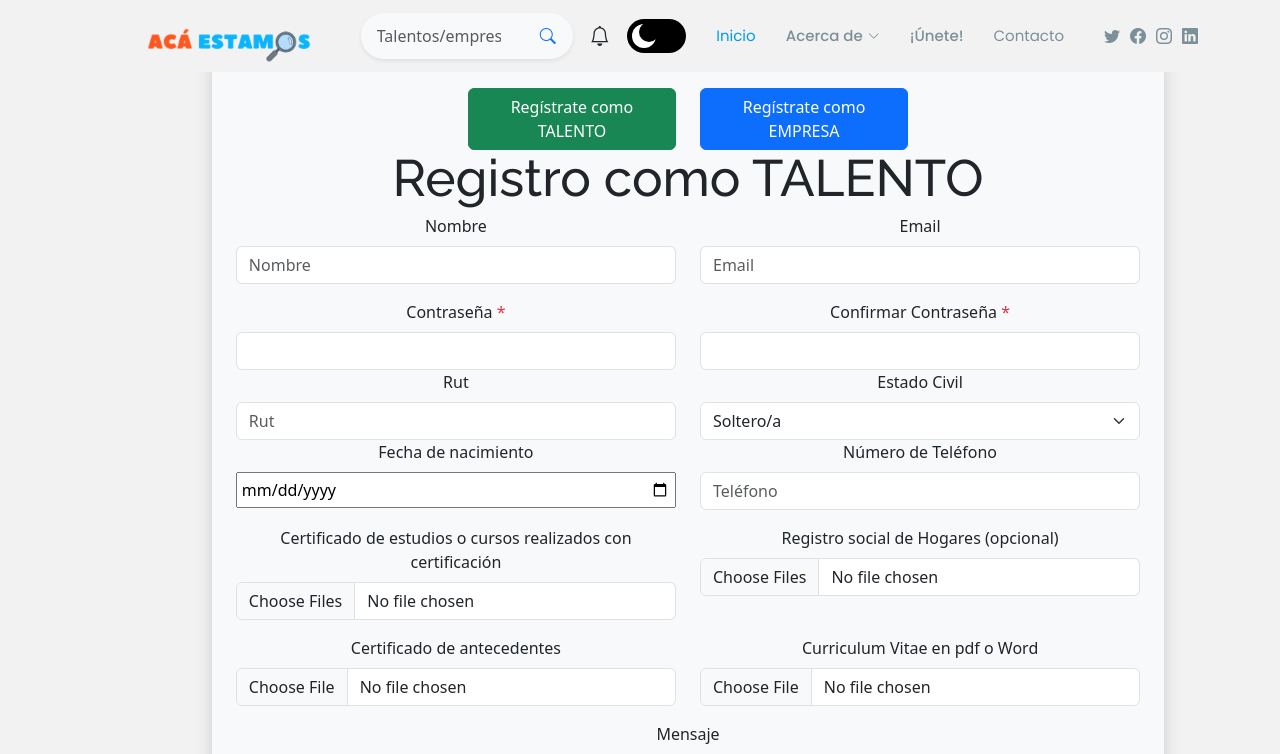
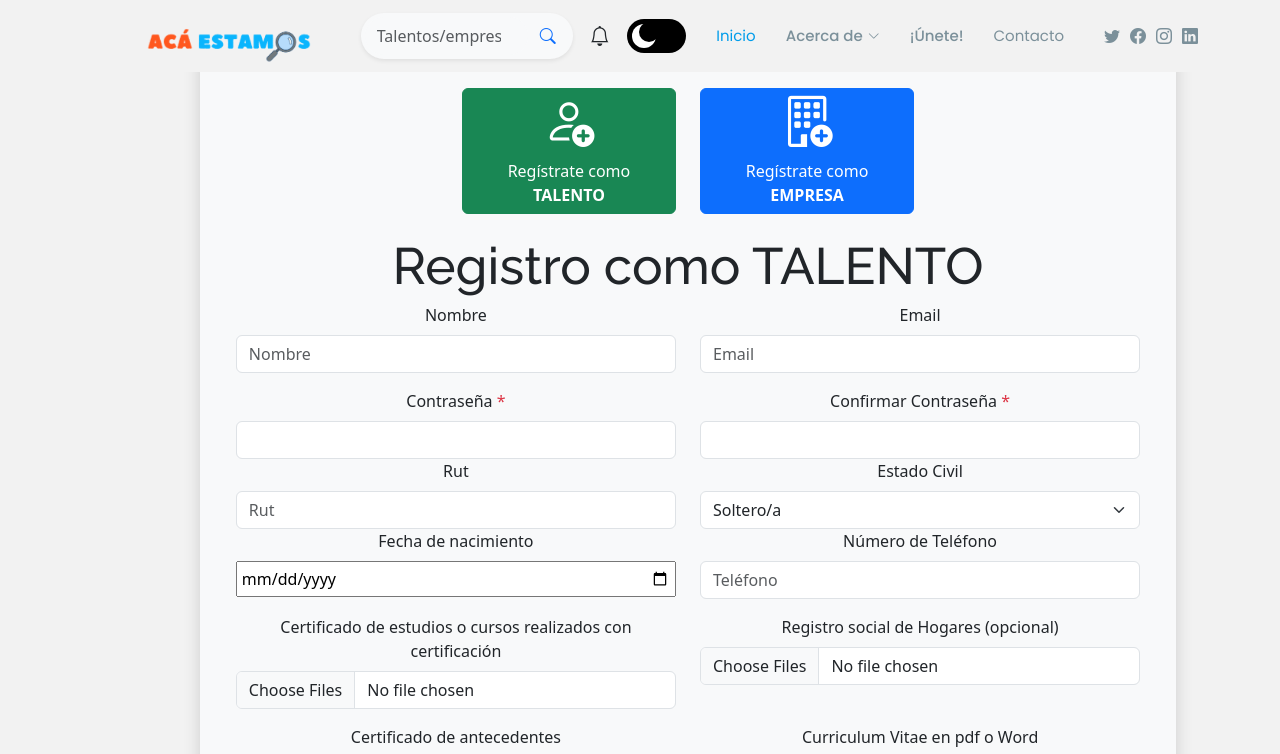
Before and after one commit to aravenab/proyecto-aca-estamos, a React (Vite) app: page /registro_usuarios_talentos in a window 1280 px wide. Shown: the top 754 px of the page. Built offline with nearby package versions, Linux system fonts and the light colour scheme; what rut.js would draw is missing.

Commit message:
enchular registro empresa y registro talentos

```diff
--- a/src/views/RegistroUsuariosEmpresas/RegistroUsuariosEmpresas.jsx
+++ b/src/views/RegistroUsuariosEmpresas/RegistroUsuariosEmpresas.jsx
@@ -1,4 +1,4 @@
-import React, {useState} from 'react'
+import React, { useState } from 'react'
 import { Link } from 'react-router-dom';
 import Navbar from '../../components/Navbar/Navbar';
 import Footer from '../../components/Footer/Footer';
@@ -15,7 +15,7 @@ const formattedRut = format(rut); // Formatea el RUT (XX.XXX.XXX-X)
 export default function RegistroUsuariosEmpresas() {
 
     // declarar state
-const[enviar, setEnviar] = useState(false)
+    const [enviar, setEnviar] = useState(false)
     const [formularioEnviado, setFormularioEnviado] = useState(false);
     const [usuario, setUsuario] = useState('');
     const [password, setPassword] = useState('');
@@ -28,37 +28,46 @@ const enviarFormulario = () => {
         setFormularioEnviado(true);
     };
 
-const formEnviado = () =>{
-    setFormularioEnviado( preEnvio => !preEnvio);
+    const formEnviado = () => {
+        setFormularioEnviado(preEnvio => !preEnvio);
     };
 
 
 
     return (
         <>
-    <Navbar/>
+            <Navbar />
             <div>
 
                 <div className="container-fluid m-5 bg-light shadow border-5 pt-3">
-                <form className="container position-relative needs-validation" noValidate  onSubmit={(e) => {
+                    <form className="container position-relative needs-validation" noValidate onSubmit={(e) => {
                         e.preventDefault(); // Evita que el formulario se envíe por defecto
                         formEnviado();
                     }}>
 
+                        {/* <!-- botones talentos/empresas --> */}
                         <div className="row">
                             <div className="col-3">
 
                             </div>
                             <div className="col-3">
-                            <Link to="/registro_usuarios_talentos" className="btn btn-success text-white w-100 mt-4">Regístrate como TALENTO</Link>
+                                <Link to="/registro_usuarios_talentos" className="btn btn-success text-white w-100 mt-4">
+                                    <h1><i class="bi bi-person-add"></i></h1>
+                                    Regístrate como <b>TALENTO</b>
+                                </Link>
                             </div>
                             <div className="col-3">
-                            <Link to="/registro_usuarios_empresas" className="btn btn-primary text-white w-100 mt-4">Regístrate como EMPRESA</Link>
+                                <Link to="/registro_usuarios_empresas" className="btn btn-primary text-white w-100 mt-4">
+                                    <h1><i class="bi bi-building-add"></i></h1>
+                                    Regístrate como <b>EMPRESA</b>
+                                </Link>
                             </div>
                             <div className="col-3">
 
                             </div>
                         </div>
+
+                        <div className="container-fluid mt-4">
                             <h1>Registro como EMPRESA</h1>
                             <div className="row">
                                 <div className="col-6 col-sm-6 mb-3">
@@ -135,6 +144,8 @@ const formEnviado = () =>{
                                 <label className="form-label" htmlFor="acerca">Cuéntanos más acerca de tu empresa</label>
                                 <textarea className="form-control" id="acerca" type="text" placeholder="Cuéntanos más acerca de tu empresa" style={{ height: '10rem' }}></textarea>
                             </div>
+                        </div>
+
                         <div className="col-12">
                             <div className="form-check">
                                 <input className="form-check-input" type="checkbox" value="" name="iAgree" id="iAgree" required />
@@ -145,7 +156,7 @@ const formEnviado = () =>{
                         </div>
 
                         <div className="d-grid">
-                        <button  onSubmit={formEnviado} className="btn btn-primary btn-lg mb-4" type="submit">Enviar</button>
+                            <button onSubmit={formEnviado} className="btn btn-primary btn-lg mb-4" type="submit">Enviar</button>
                             <h3>{formularioEnviado
                                 ? "Has enviado exitosamente el formulario"
                                 : "No has enviado el Formulario"}</h3>
@@ -175,7 +186,7 @@ const formEnviado = () =>{
                 </script>
 
             </div>
-        <Footer/>
+            <Footer />
         </>
     )
 }
--- a/src/views/RegistroUusariosTalentos/RegistroUusariosTalentos.jsx
+++ b/src/views/RegistroUusariosTalentos/RegistroUusariosTalentos.jsx
@@ -15,13 +15,13 @@ export default function RegistroUusariosTalentos() {
     const [password, setPassword] = useState('');
     const [confirmPassword, setConfirmPassword] = useState('');
     const [rut, setRut] = useState('');
-    const[ name,setName ] = useState('');
-    const[ email,setEmail ] = useState('');
-    const[ kind,setKind] = useState('Talento');
-     const[ estado_civil,setEstado_civil ] = useState('');
-     const[ bday,setBday ] = useState('');
-    const[ phone_num,setPhone_num ] = useState('');
-    const[ adm_msg,setAdm_msg ] = useState('En proceso de confirmación');
+    const [name, setName] = useState('');
+    const [email, setEmail] = useState('');
+    const [kind, setKind] = useState('Talento');
+    const [estado_civil, setEstado_civil] = useState('');
+    const [bday, setBday] = useState('');
+    const [phone_num, setPhone_num] = useState('');
+    const [adm_msg, setAdm_msg] = useState('En proceso de confirmación');
 
 
 
@@ -40,7 +40,7 @@ export default function RegistroUusariosTalentos() {
                 headers: {
                     'Content-Type': 'application/json'
                 },
-                body: JSON.stringify({kind, name , email , password, rut})
+                body: JSON.stringify({ kind, name, email, password, rut })
             });
 
             if (response.ok) {
@@ -78,18 +78,25 @@ export default function RegistroUusariosTalentos() {
 
                             </div>
                             <div className="col-3">
-                                <Link to="/registro_usuarios_talentos" className="btn btn-success text-white w-100 mt-4">Regístrate como TALENTO</Link>
+                                <Link to="/registro_usuarios_talentos" className="btn btn-success text-white w-100 mt-4">
+                                    <h1><i class="bi bi-person-add"></i></h1>
+                                    Regístrate como <b>TALENTO</b>
+                                </Link>
                             </div>
                             <div className="col-3">
-                                <Link to="/registro_usuarios_empresas" className="btn btn-primary text-white w-100 mt-4">Regístrate como EMPRESA</Link>
+                                <Link to="/registro_usuarios_empresas" className="btn btn-primary text-white w-100 mt-4">
+                                    <h1><i class="bi bi-building-add"></i></h1>
+                                    Regístrate como <b>EMPRESA</b>
+                                </Link>
                             </div>
                             <div className="col-3">
 
                             </div>
                         </div>
-
+                        {/* ----------------------------------------------------------------------CONTAINER TOTAL */}
+                        <div className="container-fluid mt-4">
                         <h1>Registro como TALENTO</h1>
-                            {/* <!-- formulario de contacto-nombre --> */}
+                        {/* <!-- ---------------------------nombre --> */}
                         <div className="row">
                             <div className="col-6 col-sm-6 mb-3">
                                 <label className="col-12 form-label" htmlFor="name">Nombre</label>
@@ -100,12 +107,12 @@ export default function RegistroUusariosTalentos() {
                             {/* <!-- formulario de contacto-email --> */}
                             <div className="col-6 col-sm-6 mb-3">
                                 <label className="form-label" htmlFor="email">Email</label>
-                                    <input className="form-control" id="email" type="email" placeholder="Email"value={email} onChange={(e) => setEmail(e.target.value)} required />
+                                <input className="form-control" id="email" type="email" placeholder="Email" value={email} onChange={(e) => setEmail(e.target.value)} required />
                                 <div className="invalid-feedback"> Porfavor,ingresa tu Email</div>
                                 <div className='valid-feedback'> Gracias por ingresar tu Email</div>
                             </div>
                         </div>
-                            {/* <!-- formulario de contraseña --> */}
+                        {/* <!----------------------------contraseña --> */}
                         <div className="row">
                             <div className="col-6 ">
                                 <label htmlFor="password" className="form-label">Contraseña <span className="text-danger">*</span></label>
@@ -119,7 +126,7 @@ export default function RegistroUusariosTalentos() {
 
                             </div>
                         </div>
-                            {/* <!-- formulario de contacto-rut --> */}
+                        {/* <!------------------------------------rut --> */}
                         <div className="row">
                             <div className="col-6 ">
                                 <label className="col-12 form-label" htmlFor="rut">Rut</label>
@@ -137,7 +144,7 @@ export default function RegistroUusariosTalentos() {
                             </div>
                         </div>
 
-                            {/* <!-- formulario de contacto- Edad y Número de Teléfono--> */}
+                        {/* <!--------------------------------- Edad y Número de Teléfono--> */}
                         <div className="row">
                             {/* --------------------------------------edad */}
                             {/* <div className="col-6 col-sm-6 mb-3">
@@ -148,20 +155,22 @@ export default function RegistroUusariosTalentos() {
                             {/* <!--------------------------------------fecha de nacimiento --> */}
                             <div className="col-6 col-sm-6 ">
                                 <label htmlFor="nacimiento" className='me-3 mb-2 col-12'>Fecha de nacimiento</label>
-                                <input type="date" id="nacimiento" name="nacimiento" className="sm-form-control col-12 p-1" value={bday} onChange={(e) => setBday(e.target.value)}/>
+                                <input type="date" id="nacimiento" name="nacimiento" className="sm-form-control col-12 p-1" value={bday} onChange={(e) => setBday(e.target.value)} />
                             </div>
                             {/* --------------------------------------telefono */}
                             <div className="col-6 col-sm-6 mb-3">
                                 <label className="col-12 form-label" htmlFor="telefono">Número de Teléfono</label>
-                                    <input className="form-control" id="telefono" type="number" placeholder="Teléfono" value={phone_num} onChange={(e) => setPhone_num(e.target.value)}/>
+                                <input className="form-control" id="telefono" type="number" placeholder="Teléfono" value={phone_num} onChange={(e) => setPhone_num(e.target.value)} />
                             </div>
                         </div>
-                            {/* <!-- formulario de contacto-multiples Archivos para subir--> */}
+                        {/* <!----------------------------------------multiples Archivos para subir--> */}
                         <div className="row mb-3">
+                            {/* <!----------------------------------------Cert. estudios--> */}
                             <div className="col-6">
                                 <label htmlFor="formFileMultiple" className="form-label">Certificado de estudios o cursos realizados con certificación</label>
                                 <input className="form-control" type="file" id="formFileMultiple" multiple />
                             </div>
+                            {/* <!----------------------------------------RSH--> */}
                             <div className="col-6">
                                 <label htmlFor="formFileMultiple" className="form-label">Registro social de Hogares (opcional) </label>
                                 <input className="form-control" type="file" id="formFileMultiple" multiple />
@@ -169,21 +178,25 @@ export default function RegistroUusariosTalentos() {
 
                         </div>
                         <div className="row">
+                            {/* <!----------------------------------------Cert. ANTECEDENTES--> */}
                             <div className="col-6 mb-3">
                                 <label htmlFor="formFile" className="form-label">Certificado de antecedentes</label>
                                 <input className="form-control" type="file" id="formFile" />
                             </div>
+                            {/* <!-----------------------------------------------------------CV */}
                             <div className="col-6 mb-3">
                                 <label htmlFor="cv" className="form-label">Curriculum Vitae en pdf o Word</label>
                                 <input className="form-control" type="file" id="cv" />
                             </div>
                         </div>
-                            {/* <!-- formulario de contacto-mensaje --> */}
+                        {/* <!-------------------------------------------mensaje --> */}
                         <div className="mb-3">
                             <label className="form-label" htmlFor="message">Mensaje</label>
                             <textarea className="form-control" id="message" type="text" placeholder="Mensaje" style={{ height: '10rem' }}></textarea>
                         </div>
-                            {/* <!-- Estoy de acuerdo --> */}
+                        </div>
+
+                        {/* <!-----------------------------------------------Estoy de acuerdo --> */}
                         <div className="col-12">
                             <div className="form-check">
                                 <input className="form-check-input" type="checkbox" value="" name="iAgree" id="iAgree" required />
@@ -192,7 +205,7 @@ export default function RegistroUusariosTalentos() {
                                 </label>
                             </div>
                         </div>
-                            {/* <!-- formulario de contacto-boton --> */}
+                        {/* <!-----------------------------enviar --> */}
                         <div className="d-grid">
                             <button className="btn btn-primary btn-lg m-4" type="submit" onClick={handleSubmit}>Enviar</button>
                         </div>
@@ -204,6 +217,12 @@ export default function RegistroUusariosTalentos() {
         </>
     )
 }
+
+
+
+// EXPLICAR ESTE CODIGOOOOOOOOOOOOOOOOOOOOOOOOOOOOOOOOOOOOOOOOOOOOOOOOOOOOO
+
+
 // Example starter JavaScript for disabling form submissions if there are invalid fields
 (() => {
     'use strict'
```
Lines whose indentation alone changed are shown as unchanged.
